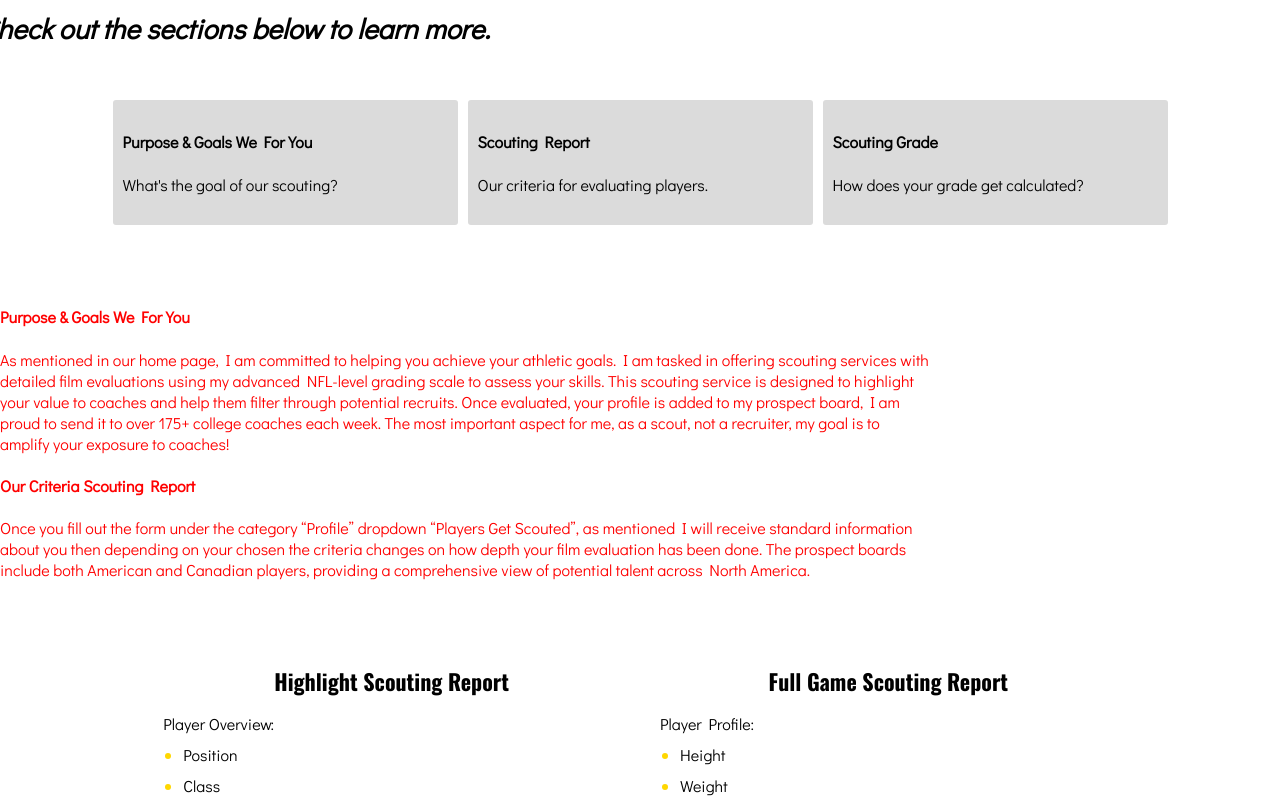
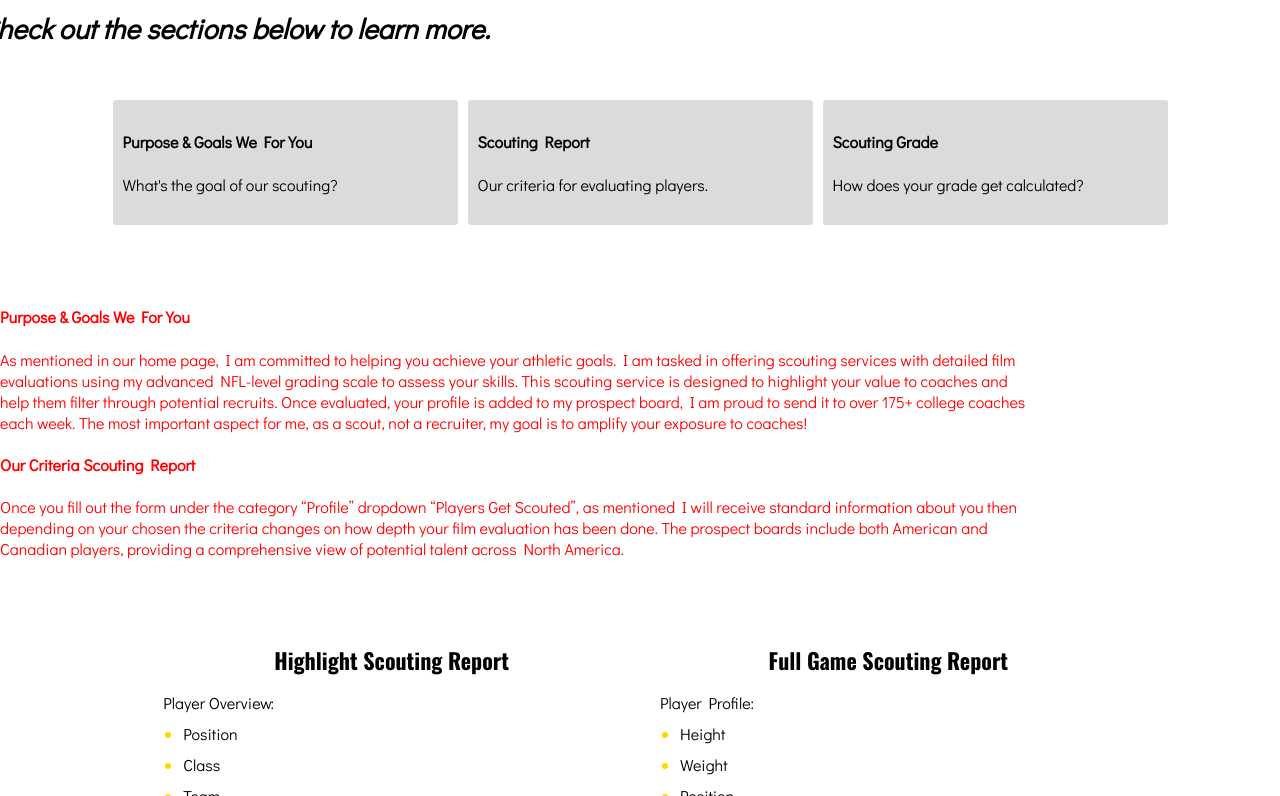
Before and after one commit to pvano23/How-We-Rank, a plain HTML site: page index.html in a window 1280 px wide. Shown: the part 512-1308 px from the top of the page. Drawn offline with nearby package versions, Linux system fonts and the light colour scheme.

Commit message:
Alignment

```diff
--- a/index.html
+++ b/index.html
@@ -148,7 +148,7 @@
         font-family: 'Didact Gothic';
         text-align: left; /* Align the content text to the left */
         margin-right: 0px;   /* Remove any left margin */
-        padding-right: 350px;  /* Remove any left padding if needed */
+        padding-right: 250px;  /* Remove any left padding if needed */
        margin-top: 60px;
     }
 
```
